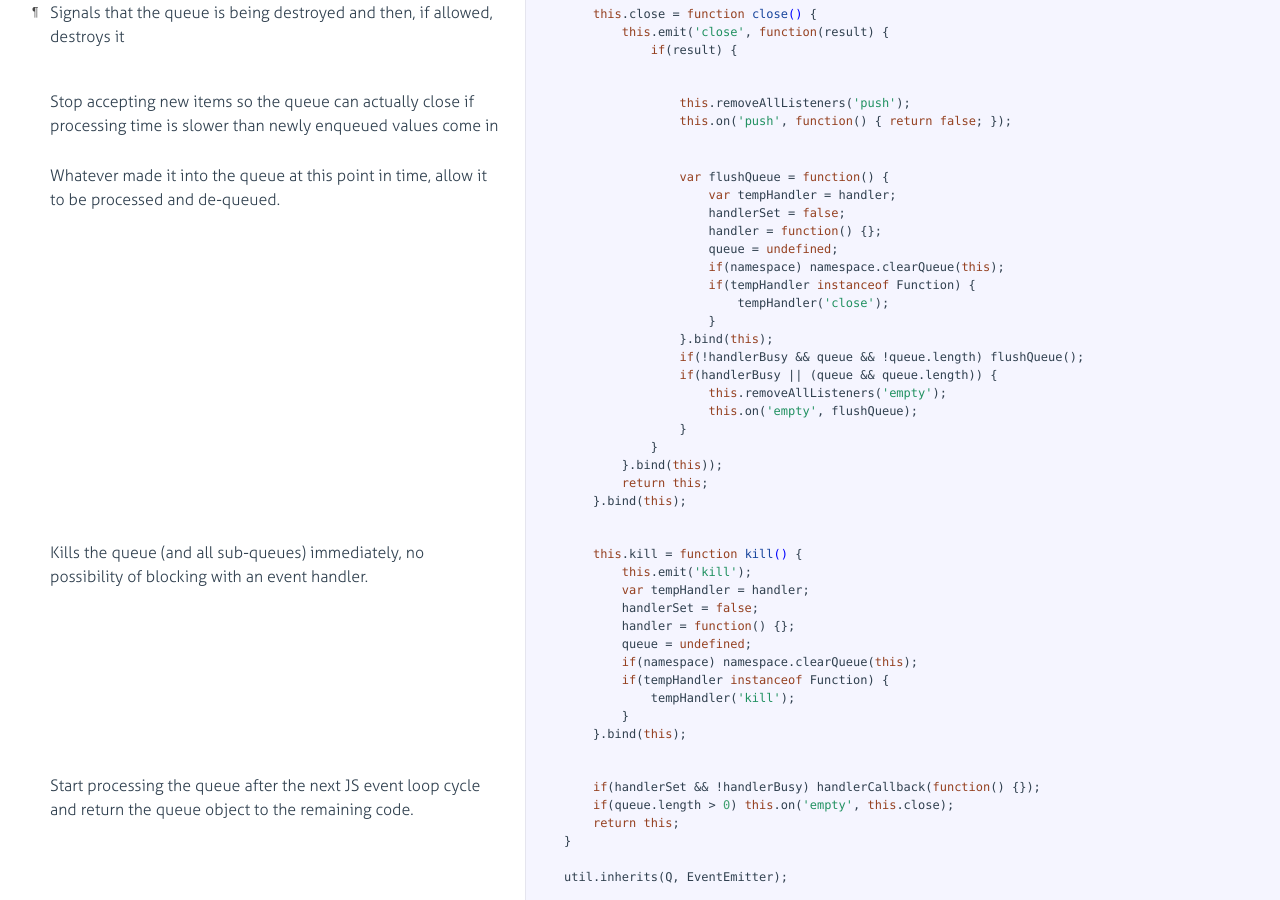
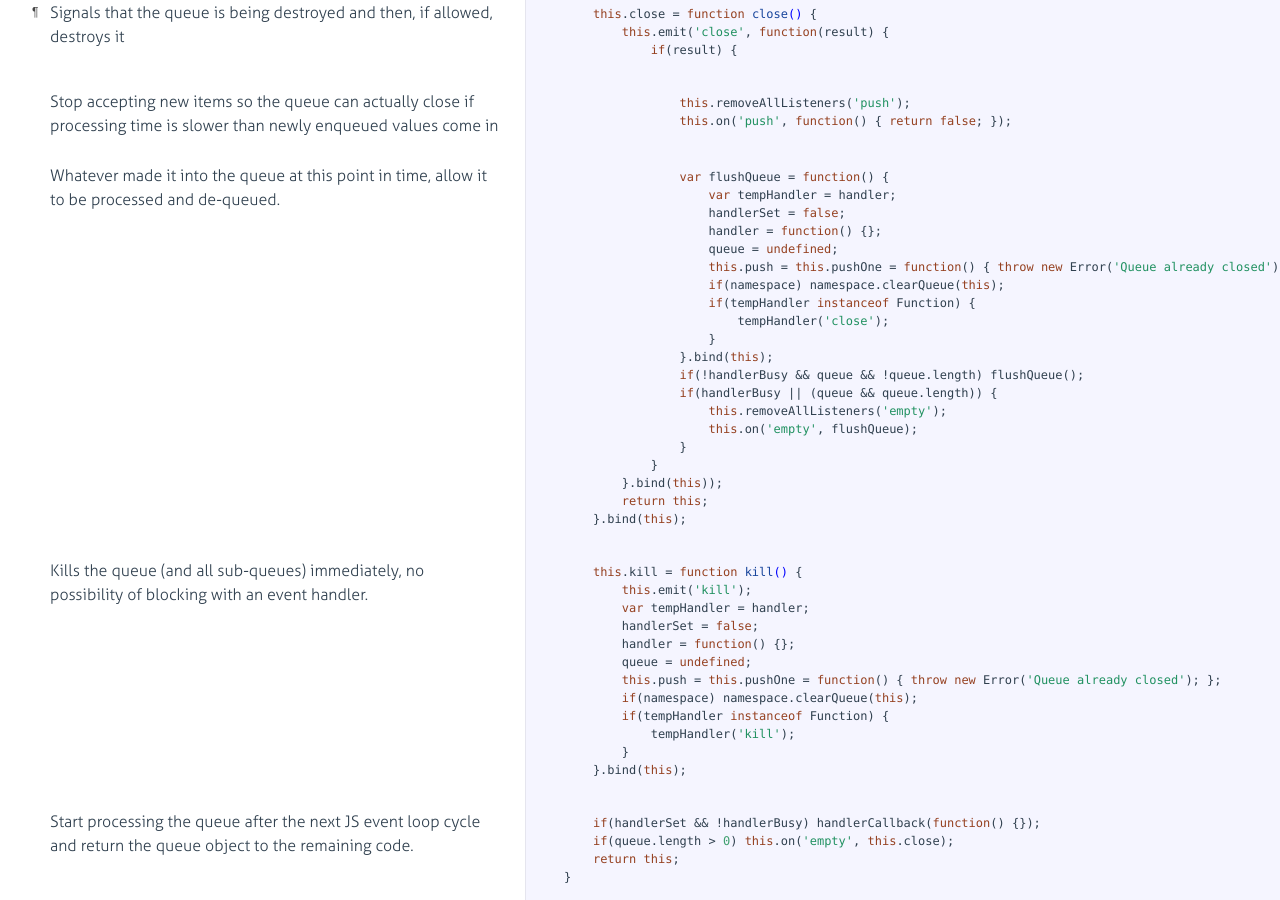
Before and after one commit to dfellis/queue-flow, a Jekyll site: the page docs/queue-flow.html, which Jekyll copies as it is, in a window 1280 px wide and 900 px high, scrolled down 3116 px. Built offline with Jekyll 4.4.1, drawn with Linux system fonts in a browser that asks for light colours; Markdown is read by kramdown in place of the engine named in the settings.

Commit message:
Automatic documentation for version 0.6.18

```diff
--- a/docs/queue-flow.html
+++ b/docs/queue-flow.html
@@ -394,6 +394,7 @@ processed and de-queued.</p>
                     handlerSet = <span class="literal">false</span>;
                     handler = <span class="keyword">function</span>() {};
                     queue = <span class="literal">undefined</span>;
+                    <span class="keyword">this</span>.push = <span class="keyword">this</span>.pushOne = <span class="keyword">function</span>() { <span class="keyword">throw</span> <span class="keyword">new</span> Error(<span class="string">'Queue already closed'</span>); };
                     <span class="keyword">if</span>(namespace) namespace.clearQueue(<span class="keyword">this</span>);
                     <span class="keyword">if</span>(tempHandler <span class="keyword">instanceof</span> Function) {
                         tempHandler(<span class="string">'close'</span>);
@@ -429,6 +430,7 @@ with an event handler.</p>
         handlerSet = <span class="literal">false</span>;
         handler = <span class="keyword">function</span>() {};
         queue = <span class="literal">undefined</span>;
+        <span class="keyword">this</span>.push = <span class="keyword">this</span>.pushOne = <span class="keyword">function</span>() { <span class="keyword">throw</span> <span class="keyword">new</span> Error(<span class="string">'Queue already closed'</span>); };
         <span class="keyword">if</span>(namespace) namespace.clearQueue(<span class="keyword">this</span>);
         <span class="keyword">if</span>(tempHandler <span class="keyword">instanceof</span> Function) {
             tempHandler(<span class="string">'kill'</span>);
```
